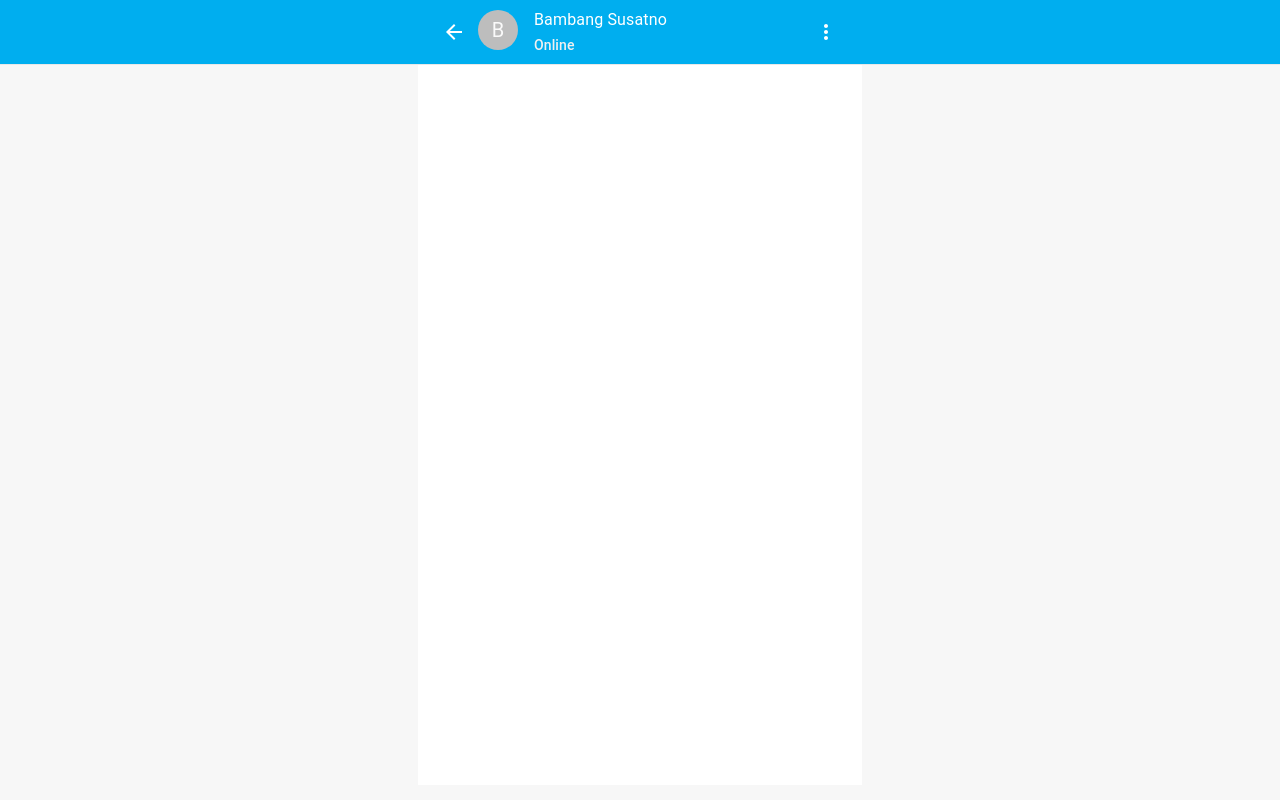
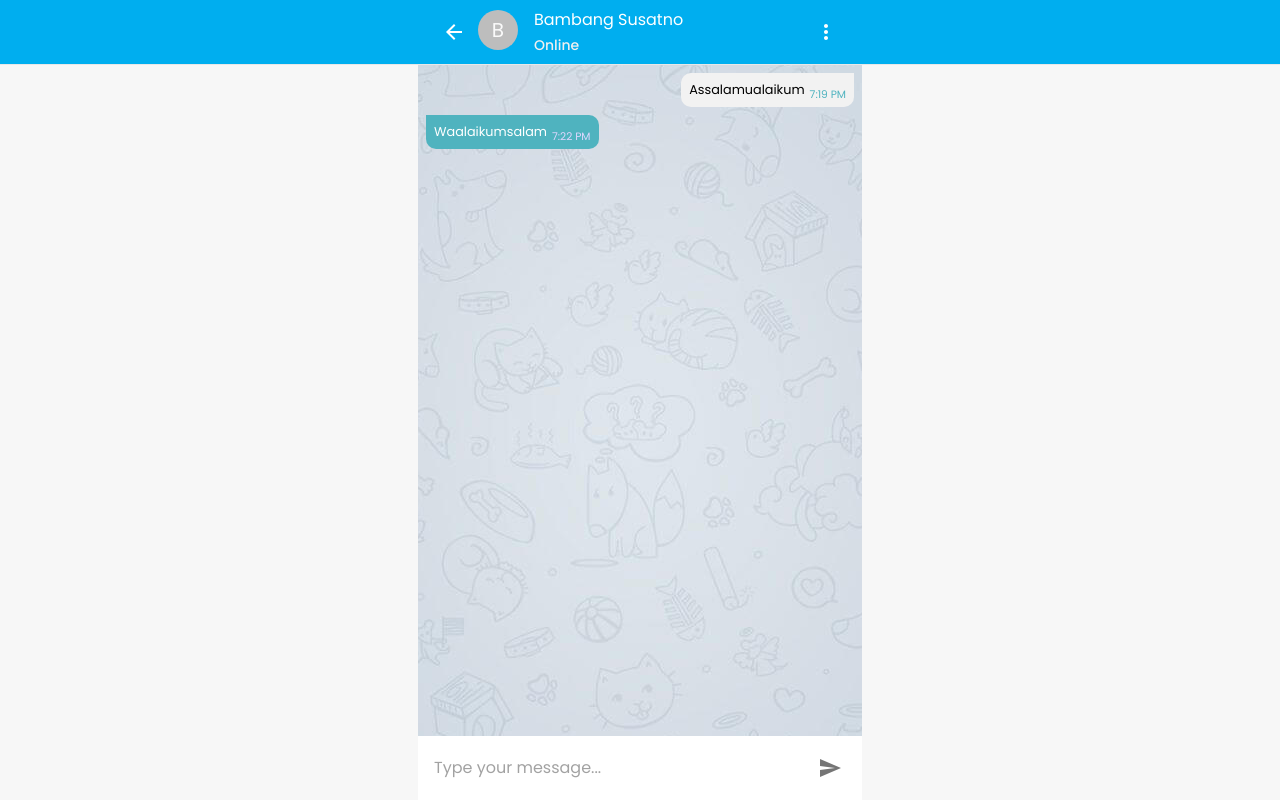
Before and after one commit to retry19/connectin-chat-app, a React (Create React App) app: page /chat in a window 1280 px wide. Built offline with nearby package versions, Linux system fonts and the light colour scheme.

Commit message:
feat: add bubble chat component

```diff
--- a/src/App.js
+++ b/src/App.js
@@ -22,6 +22,9 @@ const theme = createMuiTheme({
       dark: '#005662',
       contrastText: '#ffffff'
     }
+  },
+  typography: {
+    fontFamily: 'Poppins'
   }
 });
 
--- /dev/null
+++ b/src/assets/index.js
@@ -0,0 +1,7 @@
+import BgChatCream from './images/bg-chat.jpg';
+import BgChatBlue from './images/bg-chat-2.jpg';
+
+export {
+  BgChatCream,
+  BgChatBlue
+};
--- /dev/null
+++ b/src/components/BubbleChat/index.js
@@ -0,0 +1,87 @@
+import { Box, makeStyles } from '@material-ui/core';
+import PropTypes from 'prop-types';
+
+const useStyles = makeStyles((theme) => ({
+  bubbleWrapper: {
+    display: 'flex',
+    paddingTop: theme.spacing(1),
+  },
+  bubble: {
+    display: 'inline-block',
+    padding: theme.spacing(1),
+    borderRadius: '10px',
+    fontSize: '0.8rem',
+  },
+  me: {
+    justifyContent: 'flex-end',
+    paddingRight: theme.spacing(1),
+    paddingLeft: theme.spacing(3),
+    '& + $me': {
+      paddingTop: '3px',
+      '& > $zeroTopRightRadius': {
+        borderTopRightRadius: '10px'
+      }
+    }
+  },
+  you: {
+    justifyContent: 'flex-start',
+    paddingLeft: theme.spacing(1),
+    paddingRight: theme.spacing(3),
+    '& + $you': {
+      paddingTop: '3px',
+      '& > $zeroTopLeftRadius': {
+        borderTopLeftRadius: '10px'
+      }
+    }
+  },
+  zeroTopRightRadius: {
+    backgroundColor: '#f2f2f2',
+    borderTopRightRadius: 0,
+    '& > $time': {
+      color: theme.palette.secondary.light,
+      position: 'relative',
+      marginLeft: '5px',
+      bottom: '-4px',
+    }
+  },
+  zeroTopLeftRadius: {
+    backgroundColor: theme.palette.secondary.light,
+    color: '#ffffff',
+    borderTopLeftRadius: 0,
+    '& > $time': {
+      color: '#e1d7ff',
+      position: 'relative',
+      marginLeft: '5px',
+      bottom: '-4px',
+    }
+  },
+  time: {}
+}));
+
+function BubbleChat({ message, time, isMe }) {
+  const classes = useStyles();
+
+  return (
+    <Box className={[classes.bubbleWrapper, (isMe ? classes.me : classes.you)]}>
+      <Box className={[
+        classes.bubble,
+        (isMe
+          ? classes.zeroTopRightRadius
+          : classes.zeroTopLeftRadius
+        )
+      ]}
+      >
+        {message}
+        <small className={classes.time}>{time}</small>
+      </Box>
+    </Box>
+  );
+}
+
+BubbleChat.propTypes = {
+  message: PropTypes.string.isRequired,
+  time: PropTypes.string.isRequired,
+  isMe: PropTypes.bool.isRequired,
+};
+
+export default BubbleChat;
--- a/src/components/index.js
+++ b/src/components/index.js
@@ -2,10 +2,12 @@ import ChatItem from './ChatItem';
 import Copyright from './Copyright';
 import Navbar from './Navbar';
 import NavbarBack from './NavbarBack';
+import BubbleChat from './BubbleChat';
 
 export {
   ChatItem,
   Copyright,
   Navbar,
-  NavbarBack
+  NavbarBack,
+  BubbleChat,
 };
--- a/src/pages/PrivateChat/index.js
+++ b/src/pages/PrivateChat/index.js
@@ -3,16 +3,21 @@ import {
   Box,
   Container,
   IconButton,
+  InputBase,
   ListItem,
   ListItemAvatar,
   ListItemText,
   makeStyles,
+  Menu,
+  MenuItem,
   Typography
 } from '@material-ui/core';
-import { MoreVert } from '@material-ui/icons';
-import { NavbarBack } from '../../components';
+import { Delete, MoreVert, Send } from '@material-ui/icons';
+import { useState } from 'react';
+import { BgChatBlue } from '../../assets';
+import { NavbarBack, BubbleChat } from '../../components';
 
-const useStyles = makeStyles(() => ({
+const useStyles = makeStyles((theme) => ({
   backgroundGray: {
     backgroundColor: '#f7f7f7'
   },
@@ -22,20 +27,48 @@ const useStyles = makeStyles(() => ({
   },
   container: {
     paddingRight: 0,
-    paddingLeft: 0,
+    paddingLeft: 0
   },
   content: {
-    backgroundColor: '#ffffff',
+    background: `url(${BgChatBlue}) no-repeat fixed center`,
     position: 'relative',
     minHeight: '90vh',
+    maxWidth: '444px',
+    width: '100%',
   },
   noPadding: {
     padding: 0
-  }
+  },
+  chatFooter: {
+    background: '#fff',
+    position: 'fixed',
+    width: 'inherit',
+    maxWidth: '444px',
+    bottom: 0,
+  },
+  messageForm: {
+    overflow: 'hidden',
+    display: 'flex',
+    margin: theme.spacing(1),
+    paddingLeft: theme.spacing(1)
+  },
+  inputForm: {
+    flex: 1,
+  },
 }));
 
 function PrivateChat() {
   const classes = useStyles();
+  const [moreMenu, setMoreMenu] = useState(null);
+
+  const handleShowMoreMenu = (event) => {
+    setMoreMenu(event.currentTarget);
+  };
+
+  const handleHideMoreMenu = () => {
+    setMoreMenu(null);
+  };
+
   return (
     <Box minHeight="100vh" className={classes.backgroundGray}>
       <NavbarBack link="/">
@@ -56,13 +89,49 @@ function PrivateChat() {
             )}
           />
         </ListItem>
-        <IconButton edge="end" color="inherit" aria-label="more">
+        <IconButton edge="end" color="inherit" aria-label="more" onClick={handleShowMoreMenu}>
           <MoreVert />
         </IconButton>
+        <Menu
+          id="more-menu"
+          anchorEl={moreMenu}
+          keepMounted
+          open={moreMenu}
+          onClose={handleHideMoreMenu}
+          anchorOrigin={{
+            vertical: 'top',
+            horizontal: 'right',
+          }}
+          transformOrigin={{
+            vertical: 'top',
+            horizontal: 'right',
+          }}
+        >
+          <MenuItem>
+            <Delete style={{ marginRight: '5px' }} />
+            Remove Chat
+          </MenuItem>
+        </Menu>
       </NavbarBack>
 
       <Container maxWidth="xs" className={classes.container}>
-        <Box className={classes.content} />
+        <Box className={classes.content}>
+          <BubbleChat message="Assalamualaikum" time="7:19 PM" isMe={1} />
+          <BubbleChat message="Waalaikumsalam" time="7:22 PM" isMe={0} />
+          <Box className={classes.chatFooter}>
+            <form className={classes.messageForm} noValidate autoComplete="off">
+              <InputBase
+                placeholder="Type your message..."
+                inputProps={{ 'aria-label': 'type your message' }}
+                autoFocus="on"
+                className={classes.inputForm}
+              />
+              <IconButton>
+                <Send />
+              </IconButton>
+            </form>
+          </Box>
+        </Box>
       </Container>
     </Box>
   );
```
Also changed, not shown: src/assets/images/bg-chat-2.jpg (added), src/assets/images/bg-chat.jpg (added).
